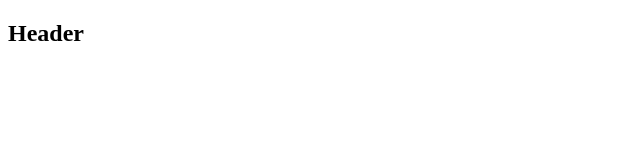
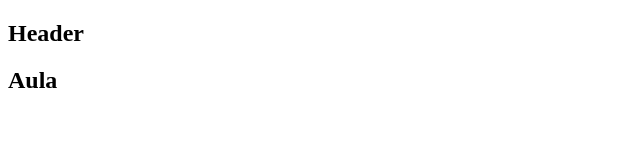
Before and after one commit to atagnanfc/aula_git, a plain HTML site: page index.html in a window 1280 px wide. Shown: the full height of the page, 0-640 px from the left. Drawn offline with Linux system fonts and the light colour scheme.

Commit message:
Segundo envio

```diff
--- a/index.html
+++ b/index.html
@@ -8,6 +8,7 @@
 <body>
     <section>
         <h1>Header</h1>
+        <h2>Aula</h2>
     </section>
 </body>
 </html>
```
